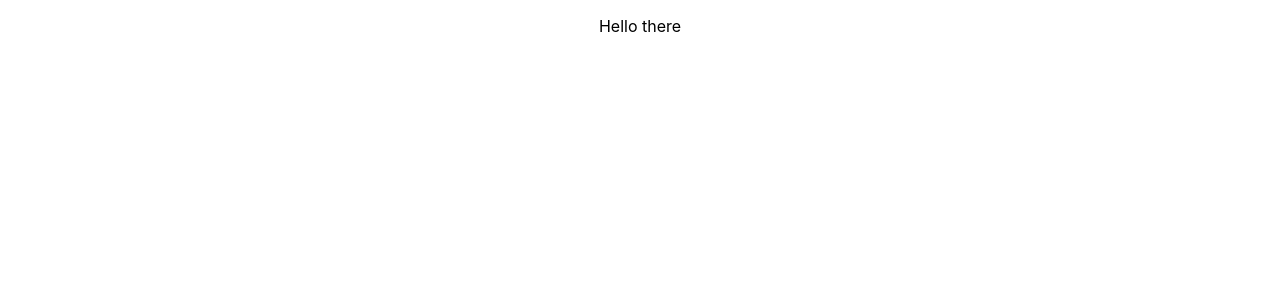
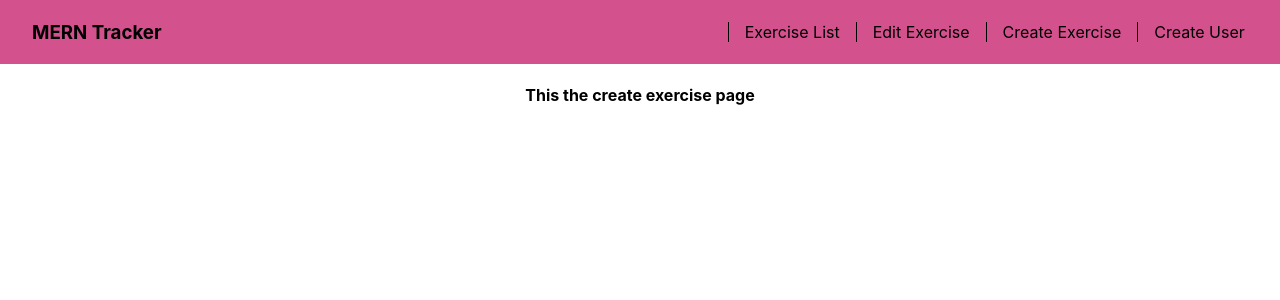
Before and after one commit to dak-shin/MERN-exercise-tracker, a React (Create React App) app: page /create in a window 1280 px wide. Shown: the top 300 px of the page. Built offline with nearby package versions, Linux system fonts and the light colour scheme.

Commit message:
basic frontend and navigation completed

```diff
--- a/src/App.js
+++ b/src/App.js
@@ -1,18 +1,40 @@
 // import logo from './logo.svg';
 import './App.css';
 import React from 'react';
-import {
-  BrowserRouter as Router,
-  Switch,
-  Route,
-  Link
-} from "react-router-dom";
+import {BrowserRouter as Router, Switch, Route,Link} from "react-router-dom";
 
+//importing components
+import Navbar from './components/navbar.js';
+import ExerciseList from './components/exerciseList';
+import EditExercise from './components/editexercise';
+import CreateExercise from './components/createexercise';
+import CreateUser from './components/createuser';
 
 function App() {
   return (
     <div className="App">
-      <p>Hello there</p>
+      <Router>
+
+        <Navbar/>
+        <Switch>
+          <Route exact path="/">
+            <ExerciseList/>
+          </Route>
+
+          <Route path="/edit/:id">
+            <EditExercise/>
+          </Route>
+
+          <Route path="/create">
+            <CreateExercise/>
+          </Route>
+
+          <Route path="/user">
+            <CreateUser/>
+          </Route>
+        </Switch>
+      </Router>
+
     </div>
   );
 }
--- /dev/null
+++ b/src/components/createexercise.js
@@ -0,0 +1,13 @@
+import React from 'react';
+
+const CreateExercise = () => {
+    return(
+
+        <div>
+            <h4>This the create exercise page</h4>
+        </div>
+
+    );
+};
+
+export default CreateExercise;
--- /dev/null
+++ b/src/components/createuser.js
@@ -0,0 +1,13 @@
+import React from 'react';
+
+const CreateUser = () => {
+    return(
+
+        <div>
+            <h4>This the create User page</h4>
+        </div>
+
+    );
+};
+
+export default CreateUser;
--- /dev/null
+++ b/src/components/editexercise.js
@@ -0,0 +1,13 @@
+import React from 'react';
+
+const EditExercise = () => {
+    return(
+
+        <div>
+            <h4>This the edit exercise page</h4>
+        </div>
+
+    );
+};
+
+export default EditExercise;
--- /dev/null
+++ b/src/components/exerciseList.js
@@ -0,0 +1,13 @@
+import React from 'react';
+
+const ExerciseList = () => {
+    return(
+
+        <div>
+            <h4>This the exercise list page</h4>
+        </div>
+
+    );
+};
+
+export default ExerciseList;
--- /dev/null
+++ b/src/components/navbar.js
@@ -0,0 +1,31 @@
+import React from 'react';
+import {Link } from 'react-router-dom';
+
+
+const NavbarComp = () => {
+
+    return (
+
+    <div className="navbar">
+        <h3>MERN Tracker</h3>
+        <nav className="main-navbar">
+            <div className="nav-link">
+                <Link to="/">Exercise List</Link>
+            </div>
+            <div className="nav-link">
+                <Link to="/edit/:id">Edit Exercise</Link>
+            </div>
+            <div className="nav-link">
+                <Link to="/create">Create Exercise</Link>
+            </div>
+            <div className="nav-link">
+                <Link to="/user">Create User</Link>
+            </div>
+        </nav>
+    </div>
+
+    );
+
+};
+
+export default NavbarComp;
--- a/src/index.css
+++ b/src/index.css
@@ -1,13 +1,60 @@
+:root {
+  --navbar-color: #d3518d;
+  --font-color: black;
+  --font-color-after: white;
+}
+
 body {
+  padding: 0;
   margin: 0;
-  font-family: -apple-system, BlinkMacSystemFont, 'Segoe UI', 'Roboto', 'Oxygen',
-    'Ubuntu', 'Cantarell', 'Fira Sans', 'Droid Sans', 'Helvetica Neue',
+  overflow-x: hidden;
+  font-family: -apple-system, BlinkMacSystemFont, "Segoe UI", "Roboto", "Oxygen",
+    "Ubuntu", "Cantarell", "Fira Sans", "Droid Sans", "Helvetica Neue",
     sans-serif;
   -webkit-font-smoothing: antialiased;
   -moz-osx-font-smoothing: grayscale;
 }
 
 code {
-  font-family: source-code-pro, Menlo, Monaco, Consolas, 'Courier New',
+  font-family: source-code-pro, Menlo, Monaco, Consolas, "Courier New",
     monospace;
 }
+
+.navbar {
+  top: 0;
+  /* left: 50%; */
+  margin: 0;
+  width: 96vw;
+  height: 4rem;
+  display: flex;
+  justify-content: space-between;
+  align-items: center;
+  padding: 0 2rem;
+  /* border-radius: 0.25rem; */
+  background-color: var(--navbar-color);
+}
+
+.main-navbar {
+  display: flex;
+  justify-content: flex-start;
+  margin: 0;
+}
+
+.nav-link {
+  padding: 0 0.5rem;
+  border-left: 1px solid black;
+  /* border-right: 2px solid black; */
+}
+
+.nav-link a {
+  padding: 0.25rem 0.5rem;
+  border-radius: 0.25rem;
+  text-decoration: none;
+  color: var(--font-color);
+}
+
+.nav-link :hover {
+  background-color: black;
+  color: var(--font-color-after);
+  transition: 0.25s;
+}
```
